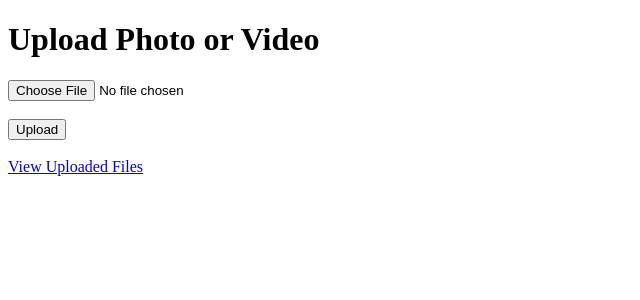
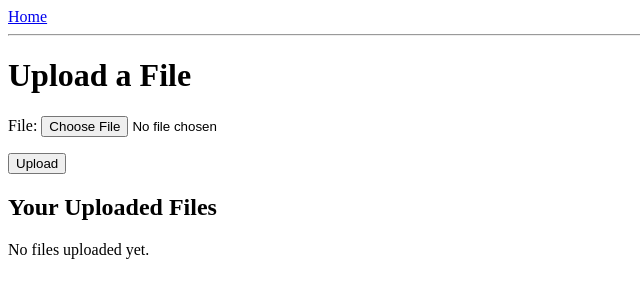
Before and after one commit to mmuzammil2003/Crypt-Image, a Django app: page /home/ in a window 1280 px wide. Shown: the top 300 px of the page, without its empty margins (0-640 px from the left). Run offline with Django 5.2, Linux system fonts and the light colour scheme.

Commit message:
added cryptogrpy

```diff
--- a/CryptVault/Vault/forms.py
+++ b/CryptVault/Vault/forms.py
@@ -1,26 +1,40 @@
 from django import forms
 from django.contrib.auth.forms import AuthenticationForm, UserCreationForm
 from django.contrib.auth.models import User
+from .models import UploadedFile
 
 class LoginForm(AuthenticationForm):
-    username=forms.CharField(
+    username = forms.CharField(
         widget=forms.TextInput(attrs={
-            'class':'form-control','placeholder':'username'
+            'class': 'form-control', 'placeholder': 'Username'
         })
     )
-    password=forms.CharField(
-        widget=forms.PasswordInput(attrs={'class': 'form-control', 'placeholder': 'Password'})
+    password = forms.CharField(
+        widget=forms.PasswordInput(attrs={
+            'class': 'form-control', 'placeholder': 'Password'
+        })
     )
 
 class RegistrationForm(UserCreationForm):
-    email=forms.EmailField(
-        widget=forms.EmailInput(attrs={'class':'form-control','placeholder':'Email'}))
-    username=forms.CharField(widget=forms.TextInput(attrs={
-        'class': 'form-control', 'placeholder': 'Username'}))
-    password = forms.CharField(widget=forms.PasswordInput(attrs={
-        'class': 'form-control', 'placeholder': 'Password'
-    }))
+    email = forms.EmailField(
+        widget=forms.EmailInput(attrs={'class': 'form-control', 'placeholder': 'Email'})
+    )
+    username = forms.CharField(
+        widget=forms.TextInput(attrs={'class': 'form-control', 'placeholder': 'Username'})
+    )
+    password1 = forms.CharField(
+        widget=forms.PasswordInput(attrs={'class': 'form-control', 'placeholder': 'Password'})
+    )
+    password2 = forms.CharField(
+        widget=forms.PasswordInput(attrs={'class': 'form-control', 'placeholder': 'Confirm Password'})
+    )
 
     class Meta:
-        model=User
-        fields=['username','email','password']
+        model = User
+        fields = ['username', 'email', 'password1', 'password2']
+
+
+class UploadFileForm(forms.ModelForm):
+    class Meta:
+        model = UploadedFile
+        fields = ['file']
--- a/CryptVault/Vault/models.py
+++ b/CryptVault/Vault/models.py
@@ -1,7 +1,16 @@
 from django.db import models
 from django.contrib.auth.models import User
+from cryptography.fernet import Fernet
+from django.core.files.storage import FileSystemStorage
 
-# Create your models here.
+key = Fernet.generate_key()
+cipher_suite = Fernet(key)
+
+class EncryptedFileSystemStorage(FileSystemStorage):
+    def _save(self, name, content):
+        encrypted_content = cipher_suite.encrypt(content.read())
+        return super()._save(name, encrypted_content)
+
 class UserProfile(models.Model):
     user = models.OneToOneField(User, on_delete=models.CASCADE)
     created_at = models.DateTimeField(auto_now_add=True)
@@ -9,8 +18,15 @@
     def __str__(self):
         return self.user.username
 
-from django.db import models
+class UploadedFile(models.Model):
+    user = models.ForeignKey(User, on_delete=models.CASCADE, null=True)
+    file = models.FileField(upload_to='uploads/', storage=EncryptedFileSystemStorage())
+    uploaded_at = models.DateTimeField(auto_now_add=True)
 
-class UploadedFile(models.Model):
-    file = models.FileField(upload_to='uploads/')
-    uploaded_at = models.DateTimeField(auto_now_add=True)
+    def __str__(self):
+        return self.file.name
+
+    def decrypt(self):
+        with self.file.open('rb') as f:
+            encrypted_data = f.read()
+            return cipher_suite.decrypt(encrypted_data)
--- a/CryptVault/Vault/templates/Vault/base.html
+++ b/CryptVault/Vault/templates/Vault/base.html
@@ -3,9 +3,14 @@
 <head>
     <meta charset="UTF-8">
     <meta name="viewport" content="width=device-width, initial-scale=1.0">
-    <title>{% block title %}{% endblock title %}</title>
+    <title>Vault</title>
 </head>
 <body>
-{% block content %}{% endblock content %}
+    <nav>
+        <a href="{% url 'home' %}">Home</a>
+    </nav>
+    <hr>
+    {% block content %}
+    {% endblock %}
 </body>
 </html>
--- a/CryptVault/Vault/templates/Vault/home.html
+++ b/CryptVault/Vault/templates/Vault/home.html
@@ -4,13 +4,26 @@
 {% block title %}SecVault
 
 {% endblock title %}
+
 {% block content %}
-    <h1>Upload Photo or Video</h1>
+    <h1>Upload a File</h1>
     <form method="POST" enctype="multipart/form-data">
         {% csrf_token %}
-        <input type="file" name="file" required><br><br>
+        {{ form.as_p }}
         <button type="submit">Upload</button>
     </form>
-    <br>
-    <a href="{% url 'list_files' %}">View Uploaded Files</a>
+
+    <h2>Your Uploaded Files</h2>
+    {% if files %}
+        <ul>
+            {% for file in files %}
+                <li>
+                    <a href="{% url 'download_file' file.id %}">{{ file.file.name }}</a>
+                    (Uploaded at: {{ file.uploaded_at|date:"Y-m-d H:i" }})
+                </li>
+            {% endfor %}
+        </ul>
+    {% else %}
+        <p>No files uploaded yet.</p>
+    {% endif %}
 {% endblock %}
--- a/CryptVault/Vault/views.py
+++ b/CryptVault/Vault/views.py
@@ -1,77 +1,26 @@
-from django.shortcuts import render
-from django.contrib.auth.views import LoginView
-from django.views.generic.edit import FormView
-from django.urls import reverse_lazy
-from django.contrib.auth import login
-from .forms import LoginForm, RegistrationForm
-
-class RegistrationPage(FormView):
-    template_name='Vault/registration.html'
-    form_class=RegistrationForm
-    success_url=reverse_lazy('login')
-
-    def form_valid(self,form):
-        user=form.save()
-        login(self.request,user)
-        return super().form_valid(form)
-
-class LoginPage(LoginView):
-    template_name='Vault/login.html'
-    authentication_form=LoginForm
-    redirect_authenticated_user=True
-
-    def get_success_url(self):
-        return reverse_lazy('home')
-
-from django.views.generic import FormView, ListView
-from django.urls import reverse_lazy
-from .models import UploadedFile
-from django import forms
-
-class UploadFileForm(forms.ModelForm):
-    class Meta:
-        model = UploadedFile
-        fields = ['file']
-
-class UploadFileView(FormView):
-    template_name = 'Vault/home.html'
-    form_class = UploadFileForm
-    success_url = reverse_lazy('list_files')
-
-    def form_valid(self, form):
-        form.save()
-        return super().form_valid(form)
-
-class ListFilesView(ListView):
-    model = UploadedFile
-    template_name = 'Vault/list_file.html'
-    context_object_name = 'files'
-    ordering = ['-uploaded_at']
-
-# Vault/views.py
-
-from django.shortcuts import render
+from django.shortcuts import render, redirect
 from django.contrib.auth.views import LoginView
 from django.views.generic.edit import FormView
 from django.views.generic import ListView
 from django.urls import reverse_lazy
 from django.contrib.auth import login
-from django import forms
-
-from .forms import LoginForm, RegistrationForm
+from django.contrib.auth.decorators import login_required
+from django.http import HttpResponse
+from django.views import View
+from .forms import LoginForm, RegistrationForm, UploadFileForm
 from .models import UploadedFile
 
-# --- Authentication Views ---
 
 class RegistrationPage(FormView):
     template_name = 'Vault/registration.html'
     form_class = RegistrationForm
-    success_url = reverse_lazy('home')  # after registration, go to home
+    success_url = reverse_lazy('home')
 
     def form_valid(self, form):
         user = form.save()
         login(self.request, user)
         return super().form_valid(form)
+
 
 class LoginPage(LoginView):
     template_name = 'Vault/login.html'
@@ -81,24 +30,37 @@
     def get_success_url(self):
         return reverse_lazy('home')
 
-# --- File Upload and List Views ---
-
-class UploadFileForm(forms.ModelForm):
-    class Meta:
-        model = UploadedFile
-        fields = ['file']
 
 class UploadFileView(FormView):
-    template_name = 'Vault/home.html'  # Upload page template
+    template_name = 'Vault/home.html'
     form_class = UploadFileForm
-    success_url = reverse_lazy('list_files')  # After upload, go to list
+    success_url = reverse_lazy('list_files')
 
     def form_valid(self, form):
-        form.save()
+        uploaded_file = form.save(commit=False)
+        uploaded_file.user = self.request.user
+        uploaded_file.save()
         return super().form_valid(form)
+
 
 class ListFilesView(ListView):
     model = UploadedFile
-    template_name = 'Vault/list_file.html'  # corrected your path here
+    template_name = 'Vault/list_file.html'
     context_object_name = 'files'
     ordering = ['-uploaded_at']
+
+    def get_queryset(self):
+        return UploadedFile.objects.filter(user=self.request.user).order_by('-uploaded_at')
+
+
+
+class DownloadFileView(View):
+    def get(self, request, file_id):
+        try:
+            file = UploadedFile.objects.get(id=file_id, user=request.user)
+            decrypted_data = file.decrypt()  # Decrypt the file
+            response = HttpResponse(decrypted_data, content_type='application/octet-stream')
+            response['Content-Disposition'] = f'attachment; filename={file.file.name}'
+            return response
+        except UploadedFile.DoesNotExist:
+            return HttpResponse('File not found or you do not have permission to download it', status=403)
```
Also changed, not shown: CryptVault/Vault/migrations/0003_uploadedfile_user_alter_uploadedfile_file.py (added), CryptVault/db.sqlite3.
